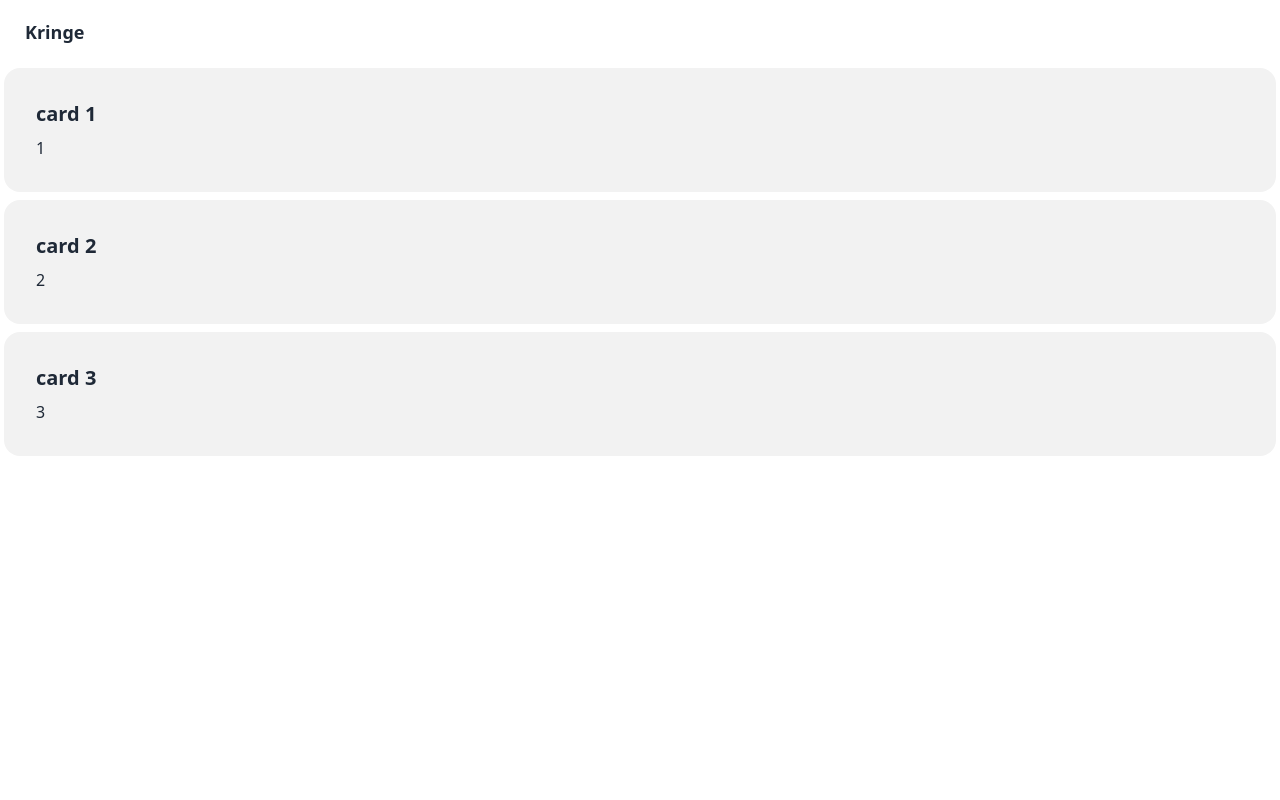
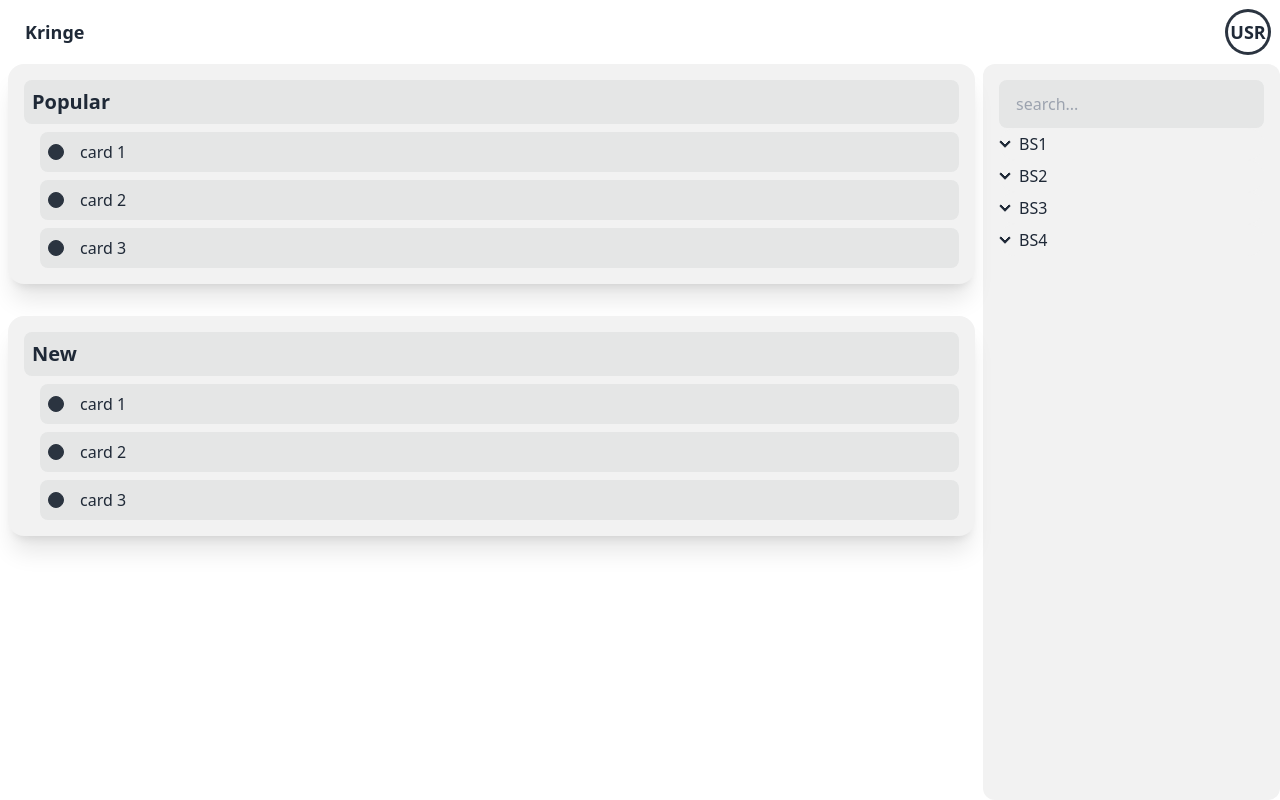
Before and after one commit to Demid65/Kringe-Production, a Nuxt app in the folder frontend/: page / in a window 1280 px wide. Built offline with nearby package versions, Linux system fonts and the light colour scheme.

Commit message:
sidebar + main layout

```diff
--- a/frontend/app.vue
+++ b/frontend/app.vue
@@ -1,10 +1,38 @@
 <template>
+    <div class="h-screen flex flex-col">
         <div class="navbar bg-base-100">
+            <div class="flex-1">
                 <NuxtLink to="/">
                     <span class="btn btn-ghost text-lg normal-case">Kringe</span>
                 </NuxtLink>
             </div>
-  <div>
+            <div class="flex-none">
+                <div className="dropdown dropdown-end">
+                    <label tabIndex={0} className="btn btn-ghost btn-circle avatar placeholder">
+                        <div className="w-10 rounded-full ring ring-neutral">
+<!--                            <img src="/images/stock/photo-1534528741775-53994a69daeb.jpg" alt="sus" />-->
+                            <span class="text-lg">USR</span>
+                        </div>
+                    </label>
+                    <ul tabIndex={0} className="mt-3 z-[1] p-2 shadow menu menu-sm dropdown-content bg-base-100 rounded-box w-52">
+                        <li>
+                            <NuxtLink :to="`/profile`">
+                                Profile
+                            </NuxtLink>
+                        </li>
+                        <li><a>Settings</a></li>
+                        <li><a>Logout</a></li>
+                    </ul>
+                </div>
+            </div>
+        </div>
+        <div class="flex flex-row flex-1">
+            <input type="checkbox" class="drawer-toggle">
             <NuxtPage />
+            <SideBar class="hidden lg:block"/>
         </div>
+    </div>
+
 </template>
+<script setup lang="ts">
+</script>
--- a/frontend/components/ListCard.vue
+++ b/frontend/components/ListCard.vue
@@ -1,19 +1,30 @@
 <script setup lang="ts">
+    import {PropType} from "@vue/runtime-core"
+
     const props = defineProps({
-        title: String,
-        cardId: String
+        content: Object as PropType<CardData[]>,
+        header: String
     })
+
+    function idToPath(id: string): string {
+        return `/themes/${id}`;
+    }
 </script>
 
 <template>
-    <div class="card card-side bg-base-200 join-item">
-        <div class="card-body">
-            <h2 class="card-title">
-                {{ props.title }}
-            </h2>
-            <p>
-                {{ props.cardId }}
-            </p>
+    <div className="card bg-base-200 shadow-xl">
+        <div className="card-body p-4">
+            <h1 className="card-title rounded-lg bg-base-300 p-2">{{ props.header }}</h1>
+            <div v-for="theme in props.content" class="flex flex-col">
+                <NuxtLink :to="idToPath(theme.id)">
+                    <div class="ml-4 p-2 bg-base-300 rounded-lg flex flex-row items-center gap-x-4">
+                        <div className="badge badge-neutral badge-sm"></div>
+                        <h2>
+                            {{ theme.title }}
+                        </h2>
+                    </div>
+                </NuxtLink>
+            </div>
         </div>
     </div>
 </template>
--- /dev/null
+++ b/frontend/components/SideBar.vue
@@ -0,0 +1,14 @@
+<script setup lang="ts">
+import {sidebarTree} from "~/types/mocks";
+
+const treeData = useState<TreeNode[]>('treeData', () => sidebarTree)
+</script>
+
+<template>
+    <div class=" flex flex-col flex-none bg-base-200 p-4 h-full rounded-xl">
+        <input type="text" class="input bg-base-300" placeholder="search...">
+        <div v-for="node in treeData" class="flex flex-col">
+            <TreeNode :data="node"/>
+        </div>
+    </div>
+</template>
--- /dev/null
+++ b/frontend/components/TreeNode.vue
@@ -0,0 +1,38 @@
+<script setup lang="ts">
+import {PropType} from "@vue/runtime-core";
+
+const props = defineProps({
+    data: {
+        type: Object as PropType<TreeNode>,
+        required: true
+    }
+})
+</script>
+
+<template>
+    <div v-if="props.data?.children !== null" className="collapse bg-base-200 collapse-arrow">
+        <input type="checkbox" class="min-h-0" />
+        <div className="collapse-title min-h-0 p-1">
+            <p class="pl-4">{{ props.data.title }}</p>
+        </div>
+        <div className="collapse-content">
+            <div v-for="child in props.data.children">
+                <TreeNode :data="child" />
+            </div>
+        </div>
+    </div>
+    <div v-else>
+        <p class="p-1 pl-4">
+            <NuxtLink :to="`/${props.data.title}`">{{ props.data.title }}</NuxtLink>
+        </p>
+    </div>
+</template>
+
+<style scoped>
+    .collapse-content {
+        padding-bottom: 0;
+    }
+    .collapse-title:after {
+        left: 0
+    }
+</style>
--- a/frontend/pages/index.vue
+++ b/frontend/pages/index.vue
@@ -1,35 +1,15 @@
 <script setup lang="ts">
-    const cards = useState<CardData[]>('cards', () => [
-      {
-        title: "card 1",
-        id: "1"
-      },
-      {
-        title: "card 2",
-        id: "2"
-      },
-      {
-        title: "card 3",
-        id: "3"
-      },
-    ])
+import {popularThemes as ptMock, newThemes as ntMock} from "~/types/mocks";
 
-    function idToPath(id: string): string {
-      return `/themes/${id}`
-    }
+const popularThemes = useState<CardData[]>("popularThemes", () => ptMock);
 
-    type CardData = {
-      title: string,
-      id: string
-    }
+const newThemes = useState<CardData[]>("newThemes", () => ntMock)
+
 </script>
 
 <template>
-  <div v-for="card in cards" class="flex flex-col p-1 container mx-auto">
-    <div>
-      <NuxtLink :to="idToPath(card.id)">
-        <ListCard :title="card.title" :cardId="card.id"/>
-      </NuxtLink>
+    <div class="flex flex-col gap-8 container mx-auto px-2 ">
+        <ListCard :content="popularThemes" header="Popular" />
+        <ListCard :content="newThemes" header="New" />
     </div>
-  </div>
 </template>
--- a/frontend/pages/themes/[id]/index.vue
+++ b/frontend/pages/themes/[id]/index.vue
@@ -1,11 +1,21 @@
 <script setup lang="ts">
-
+import {themeTopics} from "~/types/mocks";
+const topics = useState('topics', () => themeTopics)
+const title = "sus"
 </script>
 
 <template>
-    <div class="flex flex-col p-1 container mx-auto">
+    <div class="flex flex-col gap-8 container mx-auto px-2 ">
+        <div className="card bg-base-200 shadow-xl">
+            <div className="card-body p-4">
+                <h1 className="card-title rounded-lg bg-base-300 p-2">{{ title }}</h1>
+                <div v-for="topic in topics" class="flex p-2 flex-col">
+                    <TreeNode :data="topic"/>
+                </div>
+            </div>
+        </div>
         <div>
-            This is magic
+
         </div>
     </div>
 </template>
--- /dev/null
+++ b/frontend/types/mocks.ts
@@ -0,0 +1,143 @@
+export const sidebarTree: TreeNode[] = [
+    {
+        title: 'BS1',
+        children: [
+            {
+                title: 'SM1_BS1',
+                children: [
+                    {
+                        title: 'SM1_SM1_BS1',
+                        children: null
+                    },
+                    {
+                        title: 'SM2_SM1_BS1',
+                        children: null
+                    }
+                ]
+            },
+            {
+                title: 'SM2_BS1',
+                children: [
+                    {
+                        title: 'SM1_SM2_BS1',
+                        children: null
+                    },
+                    {
+                        title: 'SM2_SM2_BS1',
+                        children: null
+                    }
+                ]
+            },
+        ]
+    },
+    {
+        title: 'BS2',
+        children: [
+            {
+                title: 'SM1_BS2',
+                children: [
+                    {
+                        title: 'SM1_SM1_BS2',
+                        children: null
+                    },
+                    {
+                        title: 'SM2_SM1_BS2',
+                        children: null
+                    }
+                ]
+            },
+            {
+                title: 'SM2_BS1',
+                children: [
+                    {
+                        title: 'SM1_SM2_BS2',
+                        children: null
+                    },
+                    {
+                        title: 'SM2_SM2_BS2',
+                        children: null
+                    }
+                ]
+            },
+        ]
+    },
+    {
+        title: 'BS3',
+        children: [
+            {
+                title: 'SM1_BS3',
+                children: []
+            },
+            {
+                title: 'SM2_BS3',
+                children: [
+                    {
+                        title: 'SM1_SM2_BS3',
+                        children: null
+                    },
+                    {
+                        title: 'SM2_SM2_BS3',
+                        children: null
+                    }
+                ]
+            },
+        ]
+    },
+    {
+        title: 'BS4',
+        children: [
+            {
+                title: 'SM1_BS4',
+                children: [
+                    {
+                        title: 'SM1_SM1_BS4',
+                        children: null
+                    },
+                    {
+                        title: 'SM2_SM1_BS4',
+                        children: null
+                    }
+                ]
+            },
+            {
+                title: 'SM2_BS4',
+                children: [
+                    {
+                        title: 'SM1_SM2_BS4',
+                        children: null
+                    }
+                ]
+            },
+        ]
+    }
+]
+export const newThemes: CardData[] = [
+    {
+        title: "card 1",
+        id: "1",
+    },
+    {
+        title: "card 2",
+        id: "2",
+    },
+    {
+        title: "card 3",
+        id: "3",
+    }
+]
+export const popularThemes: CardData[] = [
+    {
+        title: "card 1",
+        id: "1",
+    },
+    {
+        title: "card 2",
+        id: "2",
+    },
+    {
+        title: "card 3",
+        id: "3",
+    }
+]
+
+export const themeTopics: TreeNode[] = sidebarTree
```
Also changed, not shown: frontend/types/types.ts (added, +9 -0 lines), 1 other file (tests, documents, lock files or other folders). Lines whose indentation alone changed are shown as unchanged.
